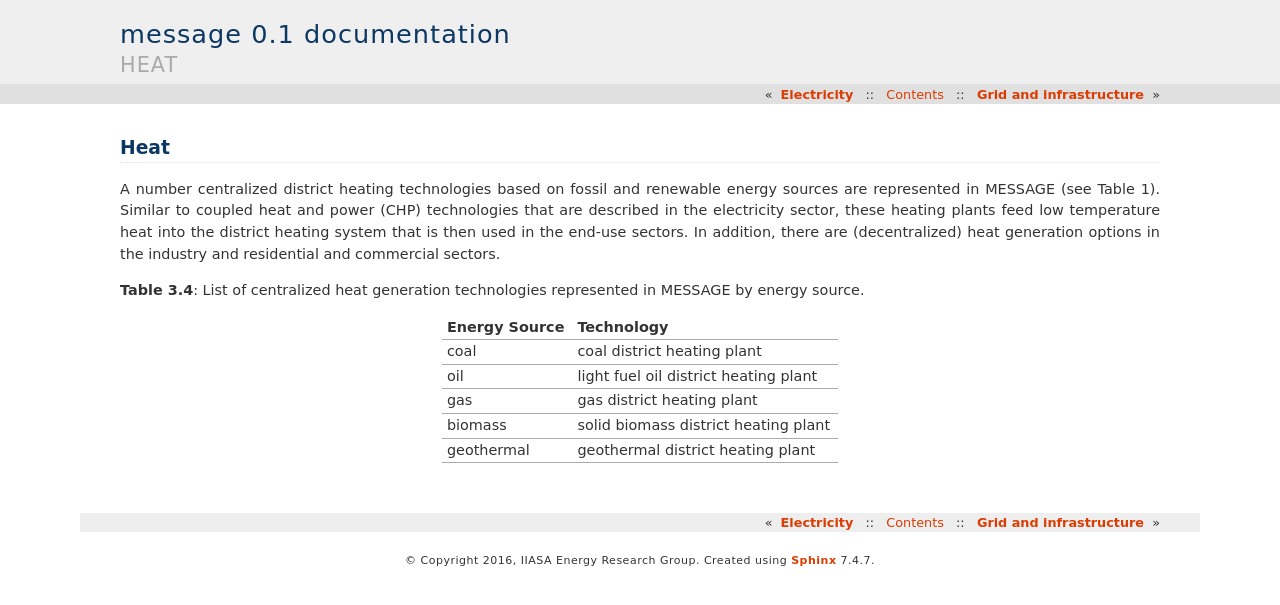
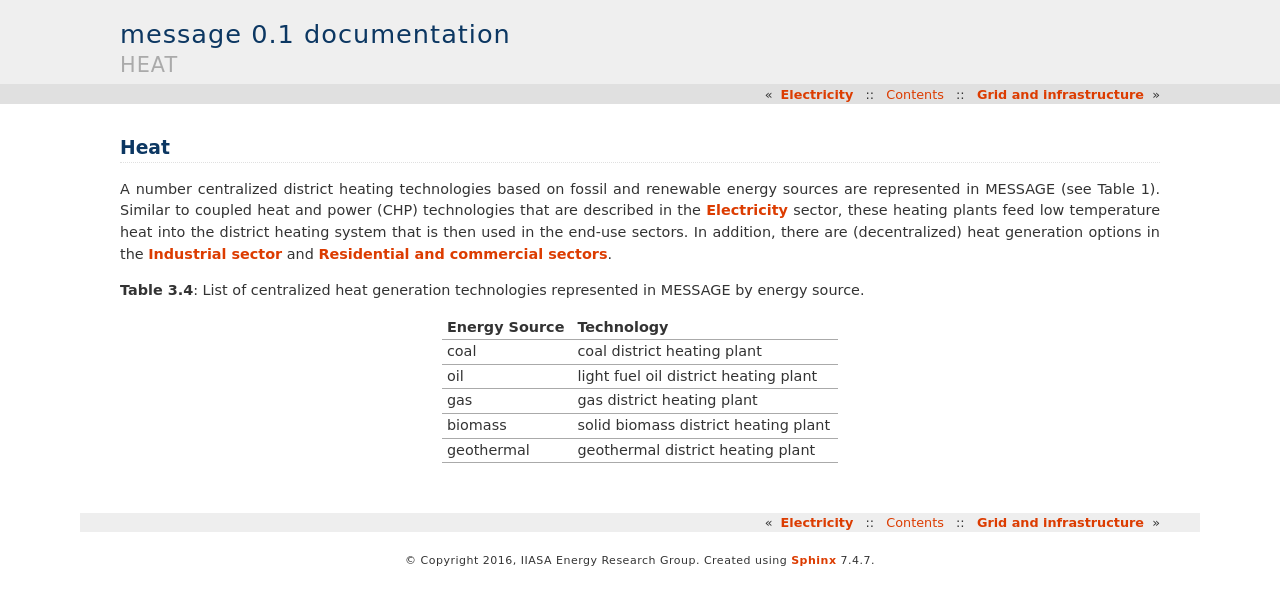
Before and after one commit to yiyi1991/message-ix-models, a Sphinx documentation site: the page built from doc/global/source/message_globiom/energy/conversion/heat.rst, in a window 1280 px wide. Shown: the top 605 px of the page. Built offline with Sphinx 7.4.7, drawn with Linux system fonts in a browser that asks for light colours.

Commit message:
Update heat.rst

```diff
--- a/doc/global/source/message_globiom/energy/conversion/heat.rst
+++ b/doc/global/source/message_globiom/energy/conversion/heat.rst
@@ -2,7 +2,7 @@
 
 Heat
 ==========
-A number centralized district heating technologies based on fossil and renewable energy sources are represented in MESSAGE (see Table 1). Similar to coupled heat and power (CHP) technologies that are described in the electricity sector, these heating plants feed low temperature heat into the district heating system that is then used in the end-use sectors. In addition, there are (decentralized) heat generation options in the industry and residential and commercial sectors.
+A number centralized district heating technologies based on fossil and renewable energy sources are represented in MESSAGE (see Table 1). Similar to coupled heat and power (CHP) technologies that are described in the :ref:`electricity` sector, these heating plants feed low temperature heat into the district heating system that is then used in the end-use sectors. In addition, there are (decentralized) heat generation options in the :ref:`industrial` and :ref:`resid_commerc`.
 
 **Table 3.4**: List of centralized heat generation technologies represented in MESSAGE by energy source.
 
```
